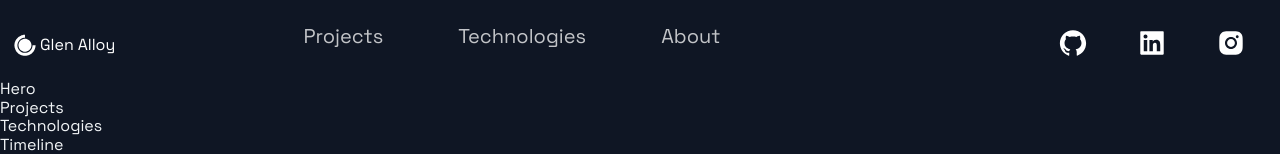
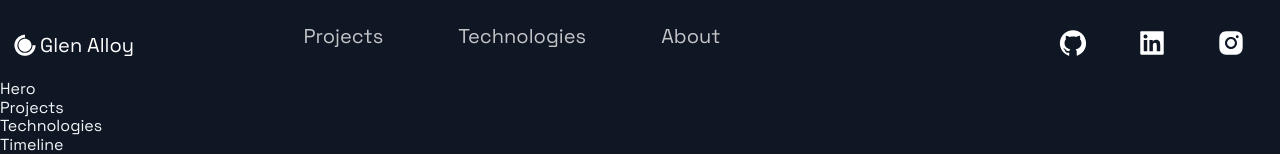
Before and after one commit to glen654/portfolio, a Next.js app: page / in a window 1280 px wide. Shown: the top 154 px of the page. Built offline with nearby package versions, Linux system fonts and the light colour scheme.

Commit message:
created a span styled componenet and import it to the header

```diff
--- a/src/components/Header/Header.js
+++ b/src/components/Header/Header.js
@@ -3,13 +3,13 @@ import React from 'react';
 import { AiFillGithub, AiFillInstagram, AiFillLinkedin } from 'react-icons/ai';
 import { DiCssdeck } from 'react-icons/di';
 
-import { Container, Div1, Div2, Div3, NavLink, SocialIcons } from './HeaderStyles';
+import { Container, Div1, Div2, Div3, NavLink, SocialIcons, Span } from './HeaderStyles';
 
 const Header = () =>  (
   <Container>
     <Div1>
         <Link href="/" style={{display: "flex", alignItems: "center", color:"white"}}>
-          <DiCssdeck size="3rem"/> <span>Glen Alloy</span>
+          <DiCssdeck size="3rem"/> <Span>Glen Alloy</Span>
         </Link>
     </Div1>
     <Div2>
--- a/src/components/Header/HeaderStyles.js
+++ b/src/components/Header/HeaderStyles.js
@@ -16,6 +16,10 @@ export const Container = styled.div`
     grid-column-gap: 0.5rem;
     grid-row-gap: 0.5rem;
   }
+`;
+
+export const Span = styled.span`
+  font-size: 2rem;
 `;
 export const Div1 = styled.div`
   grid-area: 1 / 1 / 2 / 2;
```
